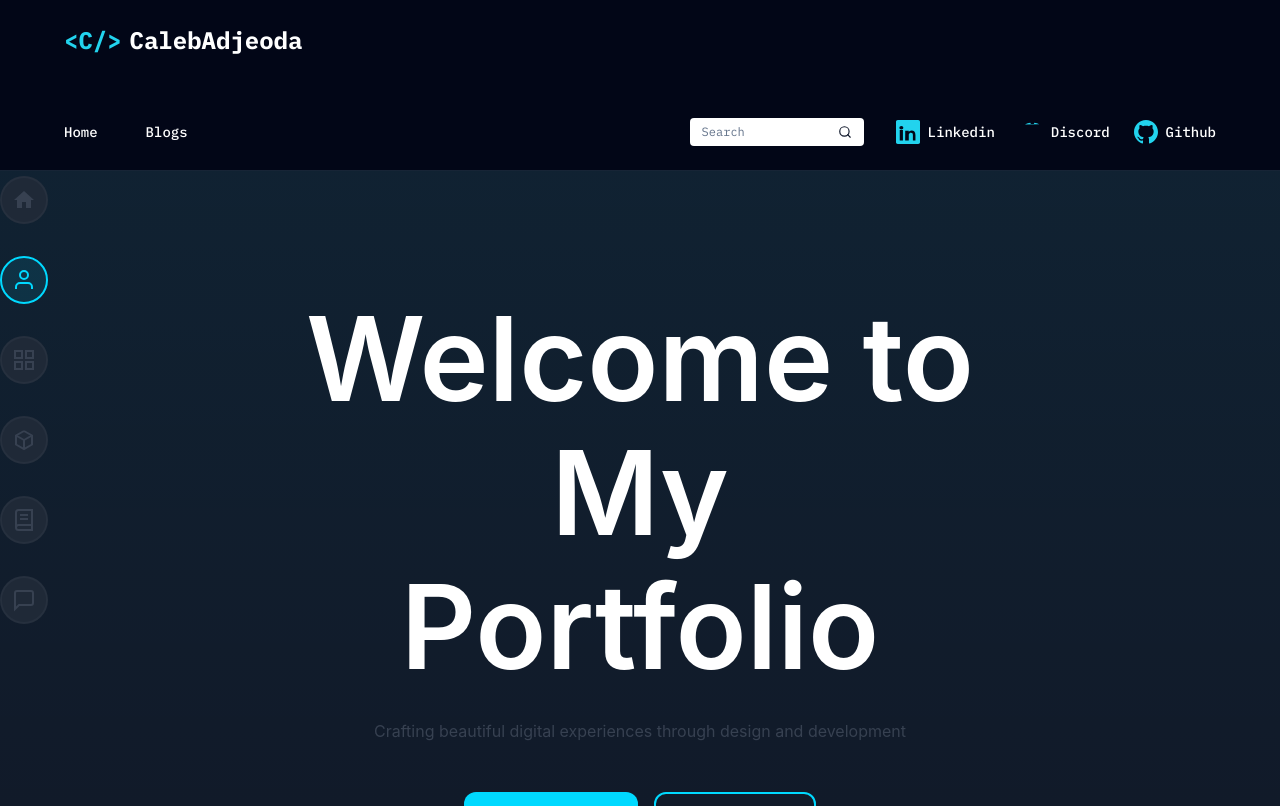
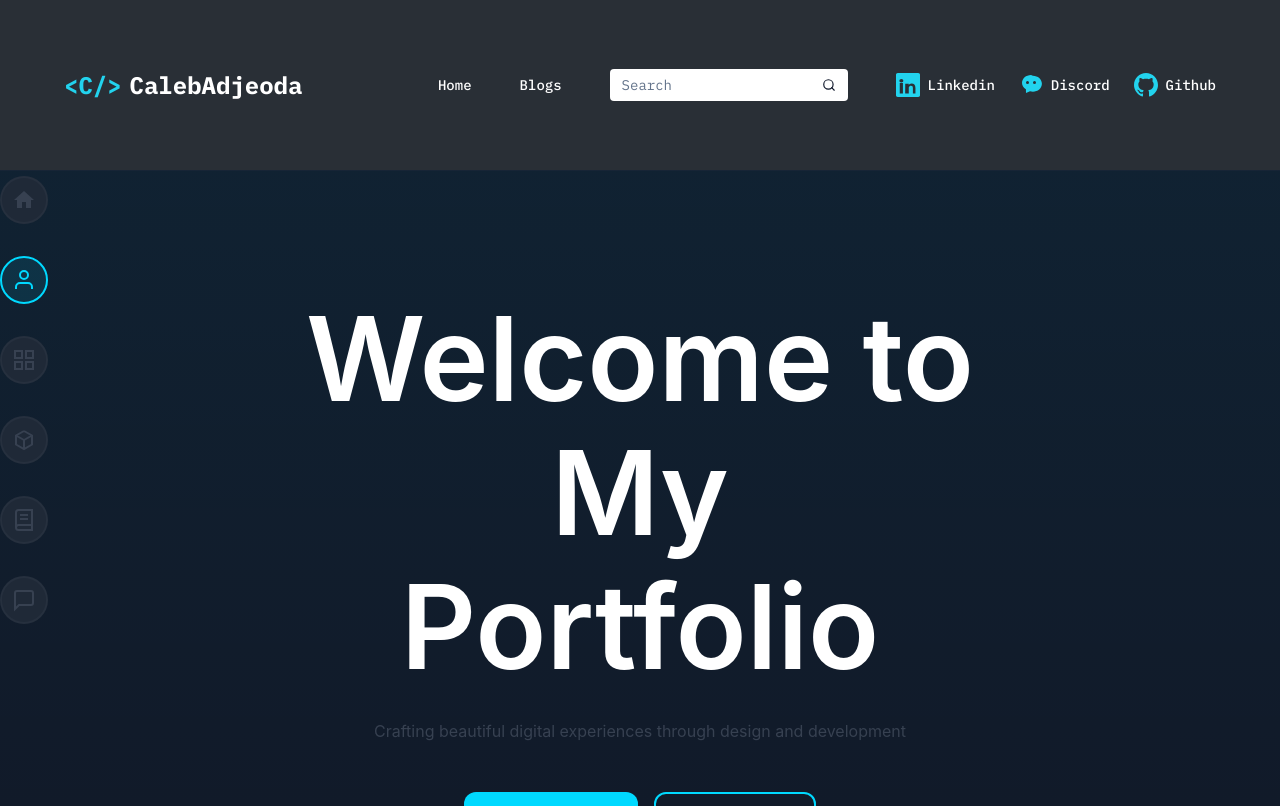
Before and after one commit to ReedBelca10/portfolio, a Next.js app in the folder apps/frontend/: page /en in a window 1280 px wide. Shown: the top 806 px of the page. Built offline with nearby package versions, Linux system fonts and the light colour scheme.

Commit message:
Navbar: background #292F36, single-row layout, move links before search, fix Discord SVG

```diff
--- a/apps/frontend/src/components/Navbar.tsx
+++ b/apps/frontend/src/components/Navbar.tsx
@@ -79,8 +79,8 @@ export function Navbar({
         return <LinkedInIcon size={size} />;
       case 'discord':
         return (
-          <svg width={size === 'lg' ? 28 : 24} height={size === 'lg' ? 28 : 24} viewBox="0 0 24 24" fill="currentColor">
-            <path d="M20.317 4.3671a19.8062 19.8062 0 00-4.8851-1.5152.074.074 0 00-.0782.0336c-.211.3667-.4429.8465-.6056 1.2251-.9493-.1423-1.8915-.1423-2.8134 0-.1624-.3837-.3954-.8584-.6069-1.2251a.077.077 0 00-.0785-.0336 19.7354 19.7354 0 00-4.8852 1.515.07.07 0 00-.0529.0273C.5817 9.0739-.0208 13.5sweep 0 17.9692a.083.083 0 00.0315.0686c2.0447 1.3084 4.0181 2.1004 5.9645 2.6289a.076.076 0 00.0822-.0288c.4671-.6374.8823-1.3106 1.2381-2.0028a.075.075 0 00-.0041-.0852c-.3933-.1487-.7667-.3279-1.1156-.5139a.075.075 0 01-.0074-.1257c.7487.5591 1.5616 1.0787 2.4147 1.4618a.074.074 0 00.0784.0105c2.2196-.9626 4.6348-.9626 6.8437 0a.075.075 0 00.0787-.0107c.8529-.3837 1.6655-.9027 2.4139-1.4618a.075.075 0 01-.0073.1256c-.3487.1861-.7221.3667-1.1147.5139a.075.075 0 00-.0037.0852c.3566.6922.7708 1.3654 1.2373 2.0028a.076.076 0 00.0824.0288 19.504 19.504 0 005.9645-2.6289.083.083 0 00.0317-.0686c.3804-4.2137-.6404-7.9296-2.7101-11.5968a.06.06 0 00-.0531-.0274zM8.02 15.3312c-.9692 0-1.7669-.8889-1.7669-1.9779 0-1.0889.7768-1.9779 1.7669-1.9779.9987 0 1.7782.8889 1.7669 1.9779 0 1.089-.7768 1.9779-1.7669 1.9779zm7.9601 0c-.9692 0-1.767-.8889-1.767-1.9779 0-1.0889.7768-1.9779 1.767-1.9779.9987 0 1.7783.8889 1.767 1.9779 0 1.089-.768 1.9779-1.767 1.9779z" />
+          <svg width={size === 'lg' ? 28 : 24} height={size === 'lg' ? 28 : 24} viewBox="0 0 24 24" fill="currentColor" aria-hidden>
+            <path d="M12 2C7.03 2 3 5.58 3 10c0 2.53 1.5 4.78 3.9 6.19L7 20l4-1.7c.9.3 1.8.5 2.9.5 4.97 0 9-3.58 9-8s-4.03-8-9-8zm-3.5 9a1.5 1.5 0 11.001-3.001A1.5 1.5 0 018.5 11zm7 0a1.5 1.5 0 11.001-3.001A1.5 1.5 0 0115.5 11z" />
           </svg>
         );
       default:
@@ -90,25 +90,19 @@ export function Navbar({
 
   return (
     <>
-      <nav
-        className={clsx(
-          'fixed top-0 left-0 right-0 z-50 bg-slate-950',
-          className
-        )}
-        style={{ height: '170px', fontFamily: 'IBM Plex Mono' }}
-      >
-        <div className="h-full px-8 lg:px-16 flex flex-col justify-between py-6">
-          {/* Top Row: Logo */}
+      <nav className={clsx('fixed top-0 left-0 right-0 z-50', className)} style={{ height: '170px', fontFamily: 'IBM Plex Mono', backgroundColor: '#292F36' }}>
+        <div className="h-full px-8 lg:px-16 flex items-center justify-between py-6">
+          {/* Left: Brand */}
           <div className="flex items-center gap-2">
-            <span className="text-2xl font-bold">
+            <span className="text-2xl font-bold" style={{ fontFamily: 'IBM Plex Mono' }}>
               <span className="text-cyan-400">&lt;C/&gt;</span>
               <span className="text-white ml-2">{brandName}</span>
             </span>
           </div>
 
-          {/* Bottom Row: Navigation, Search, Social */}
-          <div className="flex items-center justify-between">
-            {/* Left: Navigation Links */}
+          {/* Right: Nav links, Search, Socials (single line at wide screens) */}
+          <div className="flex items-center gap-8 lg:gap-12">
+            {/* Navigation Links - placed left of search */}
             <div className="flex items-center gap-8 lg:gap-12">
               {links.map((link) => (
                 <a
@@ -122,8 +116,6 @@ export function Navbar({
               ))}
             </div>
 
-            {/* Right: Search + Social Icons */}
-            <div className="flex items-center gap-6 lg:gap-8">
             {/* Search Box - White Background */}
             <div className="flex items-center gap-2 bg-white rounded px-3 py-1.5">
               <input
@@ -137,7 +129,7 @@ export function Navbar({
                     handleSearchSubmit(e as unknown as React.FormEvent);
                   }
                 }}
-                  className="bg-transparent text-slate-900 placeholder-slate-500 focus:outline-none text-xs w-32"
+                className="bg-transparent text-slate-900 placeholder-slate-500 focus:outline-none text-sm w-48"
                 style={{ fontFamily: 'IBM Plex Mono' }}
               />
               <button
@@ -171,7 +163,6 @@ export function Navbar({
             </div>
           </div>
         </div>
-        </div>
 
         {/* Bottom HR Line */}
         <hr className="border-t border-slate-800/50 m-0" />
```
Lines whose indentation alone changed are shown as unchanged.
